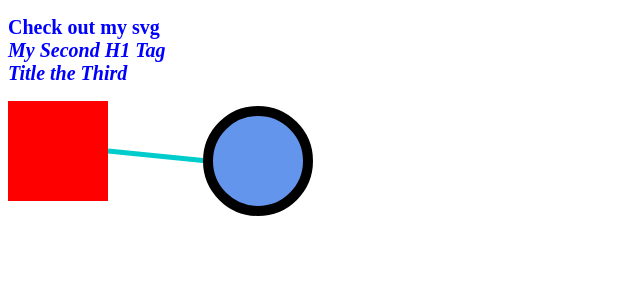
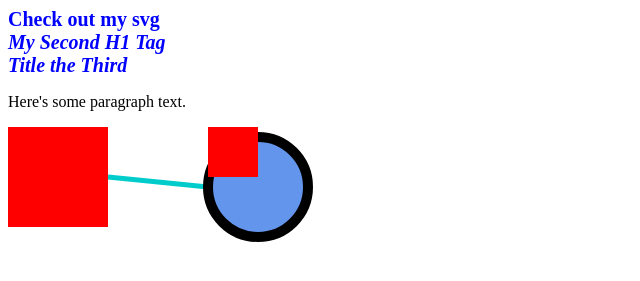
Before and after one commit to ErinNicole/ErinNicole.github.io, a plain HTML site: page jan11.html in a window 1280 px wide. Shown: the whole page, without its empty margins (0-640 px from the left). Drawn offline with Linux system fonts and the light colour scheme.

Commit message:
Corrected code based on Dave's posted code from 1/17 class.

```diff
--- a/jan11.html
+++ b/jan11.html
@@ -1,20 +1,20 @@
 <!DOCTYPE html>
 <html>
     <head>
-<meta charset="utf-8" />
+        <meta charset="utf-8">
+        <title>SVG Test Page</title>
+        <link rel="stylesheet" href="style.css">
     </head>
-<link rel="stylesheet" href="style.css">
     <body>
-<title>SVG Test Page</title>
-<p>
         <h1>Check out my svg</h1>
         <h1 id="second-title" class="italic-title">My Second H1 Tag</h1>
         <h1 class="italic-title">Title the Third</h1>
-</p>
+        <p class="italic-title">Here's some paragraph text.</p>
         <svg width="100%">
-        <line x1="100px" y1="50px" x2="200px" y2="60px" stroke="#00cccc" stroke-width="5px"/>
-    <rect x="0px" y="0px" width="100px" height="100px" fill="rgb(122,0,0)"/>
-<circle cx="250px" cy="60px" r="50px" fill="cornflowerblue" stroke="black" stroke-width="10px"/>
+            <line x1="100px" y1="50px" x2="200px" y2="60px" stroke="#00cccc" stroke-width="5px"/></line>
+            <rect x="0px" y="0px" width="100px" height="100px" fill="rgb(122,0,0)"></rect>/>
+            <circle cx="250px" cy="60px" r="50px" fill="cornflowerblue" stroke="black" stroke-width="10px"></circle>/>
+            <rect x="200px" y="0px" width="50px" height="50px"></rect>
         </svg>
     </body>
 </html>
```
Lines whose indentation alone changed are shown as unchanged.
